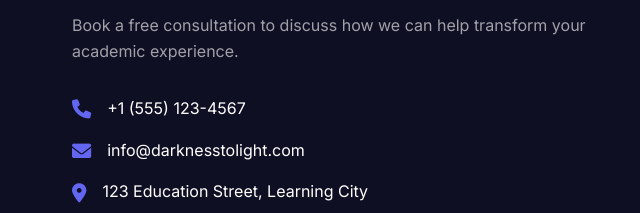
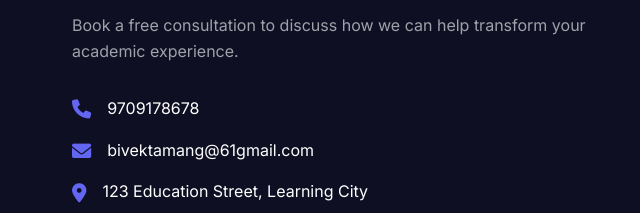
Before and after one commit to bivektamang61-alt/portfo-io, a plain HTML site: page index.html in a window 1280 px wide. Shown: the part 5736-5949 px from the top of the page, 0-640 px from the left. Drawn offline with Linux system fonts and the light colour scheme.

Commit message:
Add files via upload

```diff
--- a/index.html
+++ b/index.html
@@ -364,11 +364,11 @@
                     <div class="contact-details">
                         <div class="contact-item">
                             <i class="fas fa-phone"></i>
-                            <span>+1 (555) 123-4567</span>
+                            <span>9709178678</span>
                         </div>
                         <div class="contact-item">
                             <i class="fas fa-envelope"></i>
-                            <span>info@darknesstolight.com</span>
+                            <span>bivektamang@61gmail.com</span>
                         </div>
                         <div class="contact-item">
                             <i class="fas fa-map-marker-alt"></i>
```
Also changed, not shown: script.js (line endings or trailing spaces), 1 other file.
